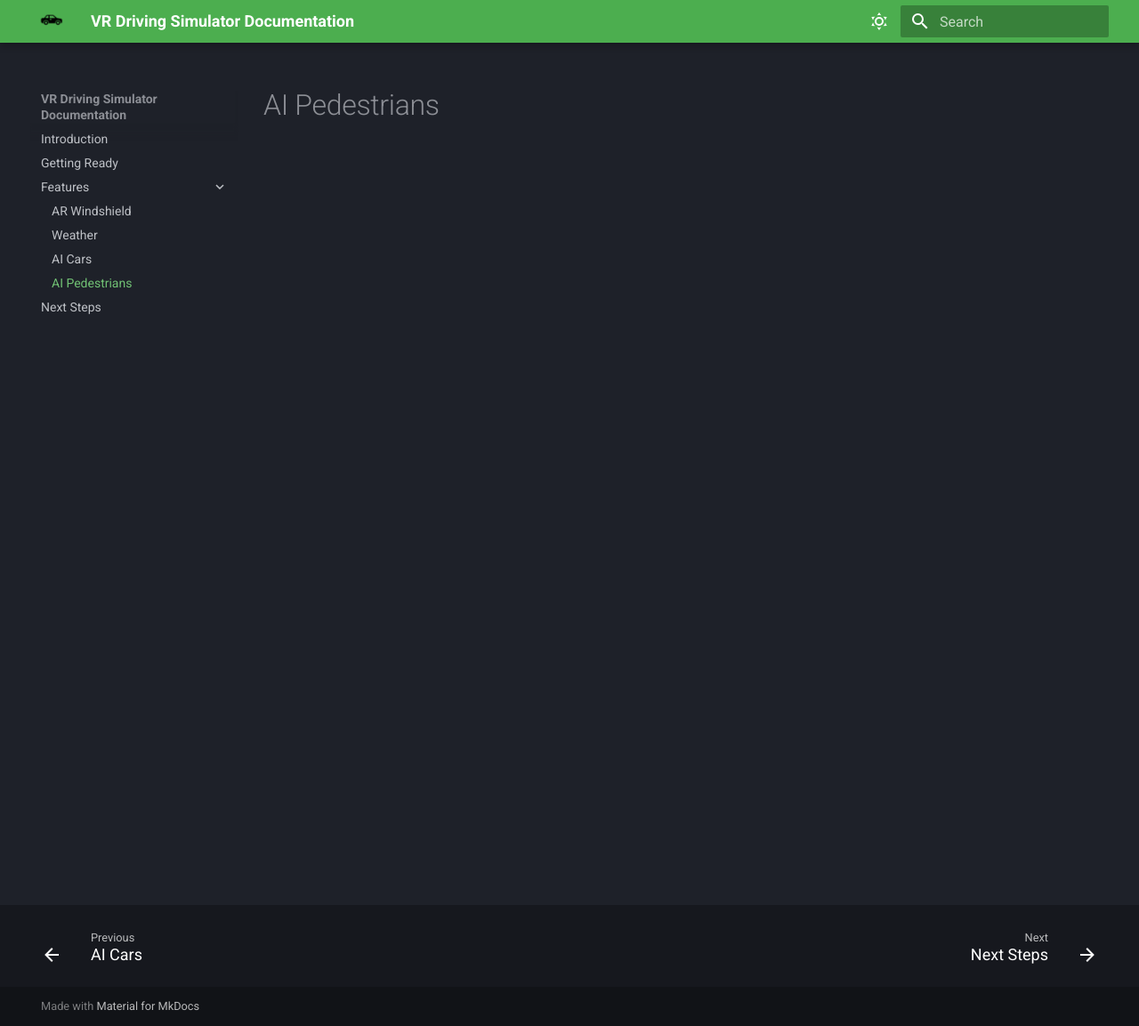
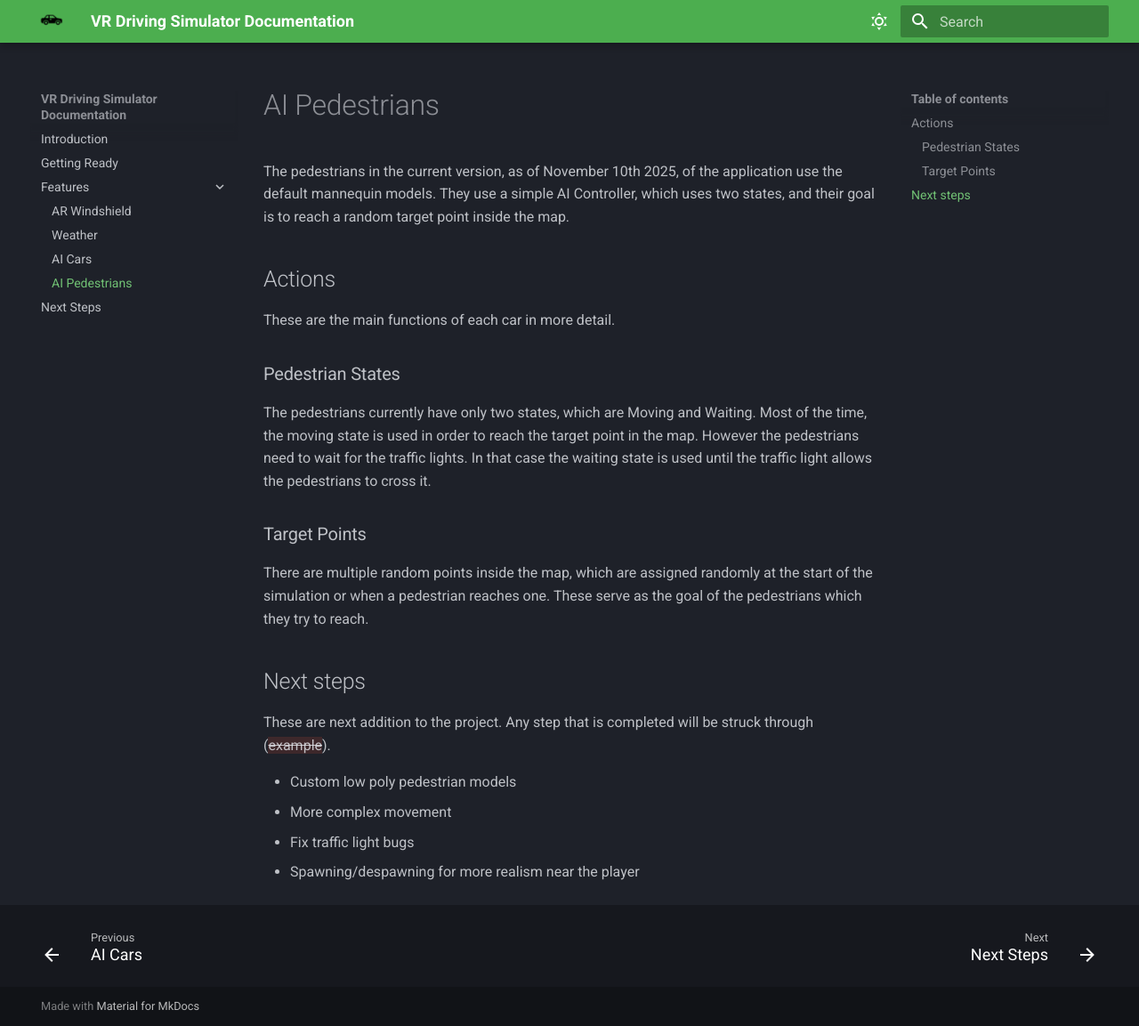
Before and after one commit to DimCharala/docs-vr-sim, an MkDocs documentation site: the page built from docs/ai-pedestrian.md, in a window 1280 px wide and 1153 px high. Shown: the whole window at 89% size. Built offline with MkDocs 1.6.1 and Material for MkDocs 9.7.7, drawn with Linux system fonts in a browser that asks for light colours; some web fonts are replaced.

Commit message:
pedestrians, next steps and cleanup

```diff
--- a/docs/ai-pedestrian.md
+++ b/docs/ai-pedestrian.md
@@ -1 +1,24 @@
 # AI Pedestrians
+
+The pedestrians in the current version, as of November 10th 2025, of the application use the default mannequin models. They use a simple AI Controller, which uses two states, and their goal is to reach a random target point inside the map.
+
+## Actions
+
+These are the main functions of each car in more detail.
+
+### Pedestrian States
+
+The pedestrians currently have only two states, which are Moving and Waiting. Most of the time, the moving state is used in order to reach the target point in the map. However the pedestrians need to wait for the traffic lights. In that case the waiting state is used until the traffic light allows the pedestrians to cross it.
+
+### Target Points
+
+There are multiple random points inside the map, which are assigned randomly at the start of the simulation or when a pedestrian reaches one. These serve as the goal of the pedestrians which they try to reach.
+
+## Next steps
+
+These are next addition to the project. Any step that is completed will be struck through ({--example--}).
+
+* Custom low poly pedestrian models
+* More complex movement
+* Fix traffic light bugs
+* Spawning/despawning for more realism near the player
--- a/mkdocs.yml
+++ b/mkdocs.yml
@@ -58,4 +58,4 @@ nav:
     - Weather: weather.md
     - AI Cars: ai-cars.md
     - AI Pedestrians: ai-pedestrian.md
-  - Next Steps: codetest.md
+  - Next Steps: next-steps.md
```
Also changed, not shown: docs/admonitions.md (deleted, +0 -5 lines), docs/codetest.md (deleted, +0 -9 lines), docs/content-tabs.md (deleted, +0 -43 lines), docs/next-steps.md (added, +12 -0 lines).
